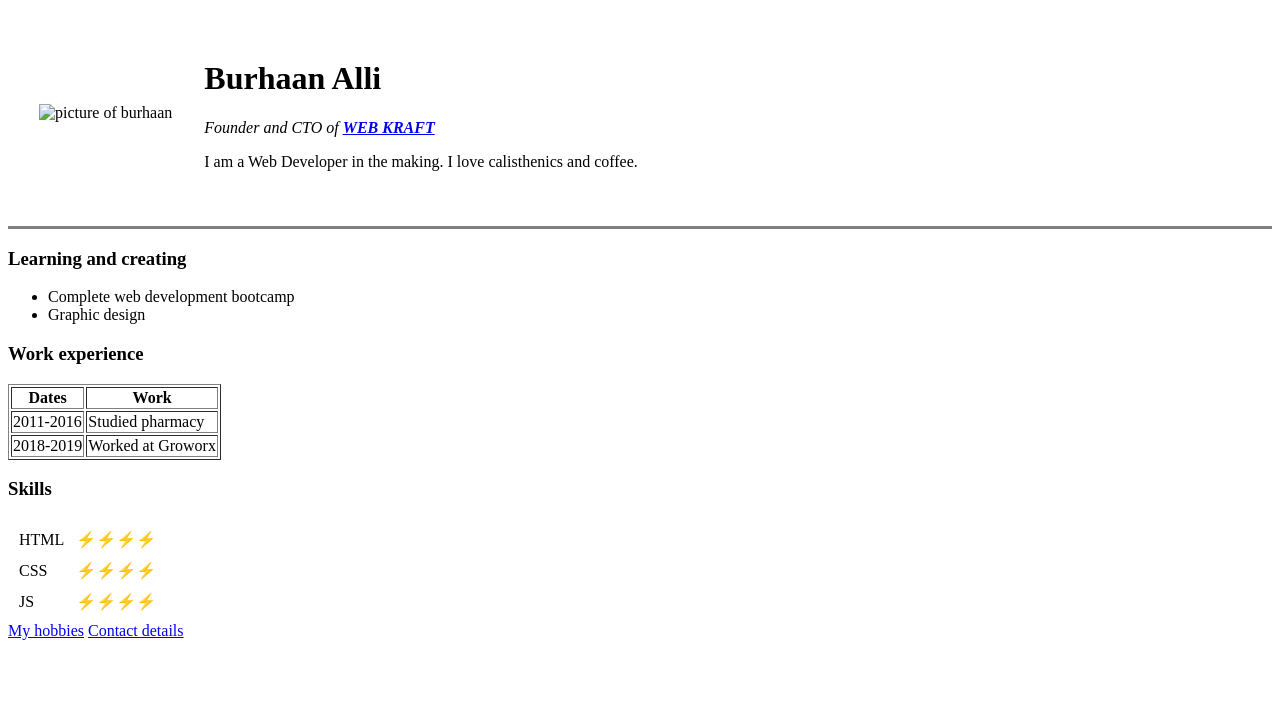
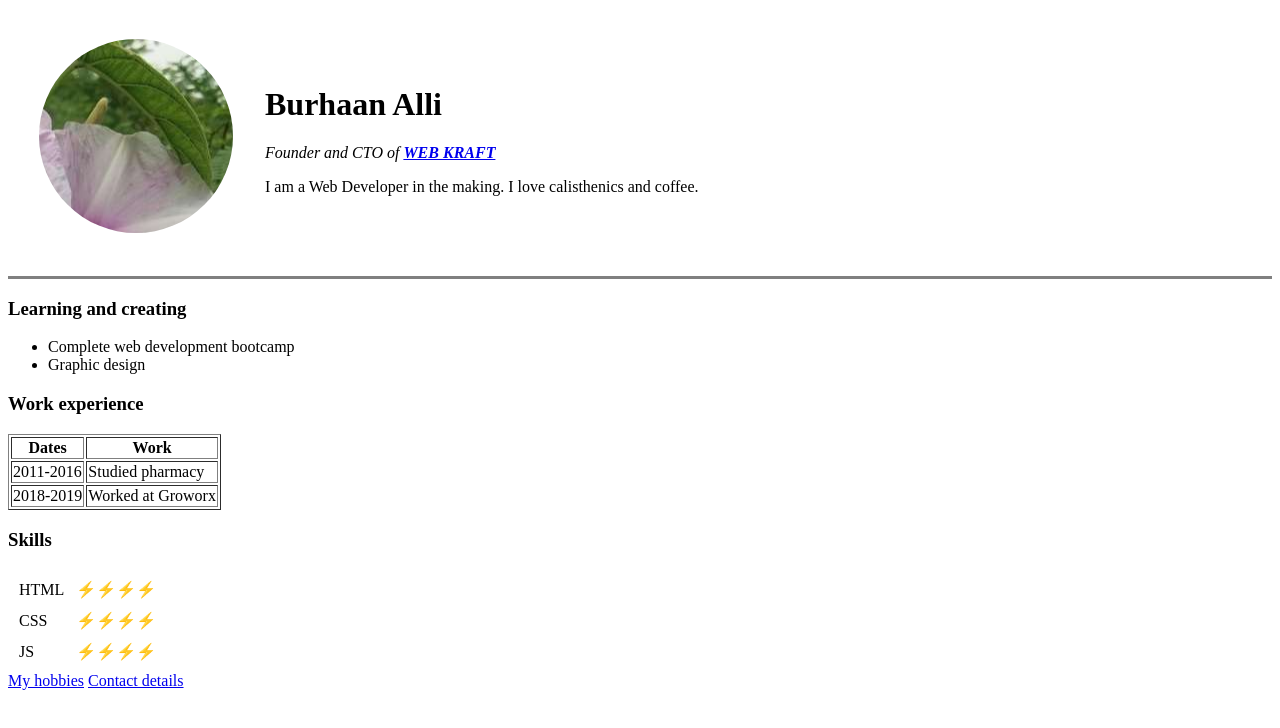
Before and after one commit to burhaan66/resume, a plain HTML site: page index.html in a window 1280 px wide. Drawn offline with Linux system fonts and the light colour scheme.

Commit message:
Update index.html

```diff
--- a/index.html
+++ b/index.html
@@ -7,7 +7,7 @@
   <body>
     <table cellspacing="30">
       <tr>
-        <td><img src="burhaan.png" alt="picture of burhaan"></td>
+        <td><img src="images/burhaan.png" alt="picture of burhaan"></td>
         <td>  <h1>Burhaan Alli</h1>
           <p><em>Founder and CTO of <strong><a href="#">WEB KRAFT</a></strong></em></p>
           <p>I am a Web Developer in the making. I love calisthenics and coffee. </p></td>
```
